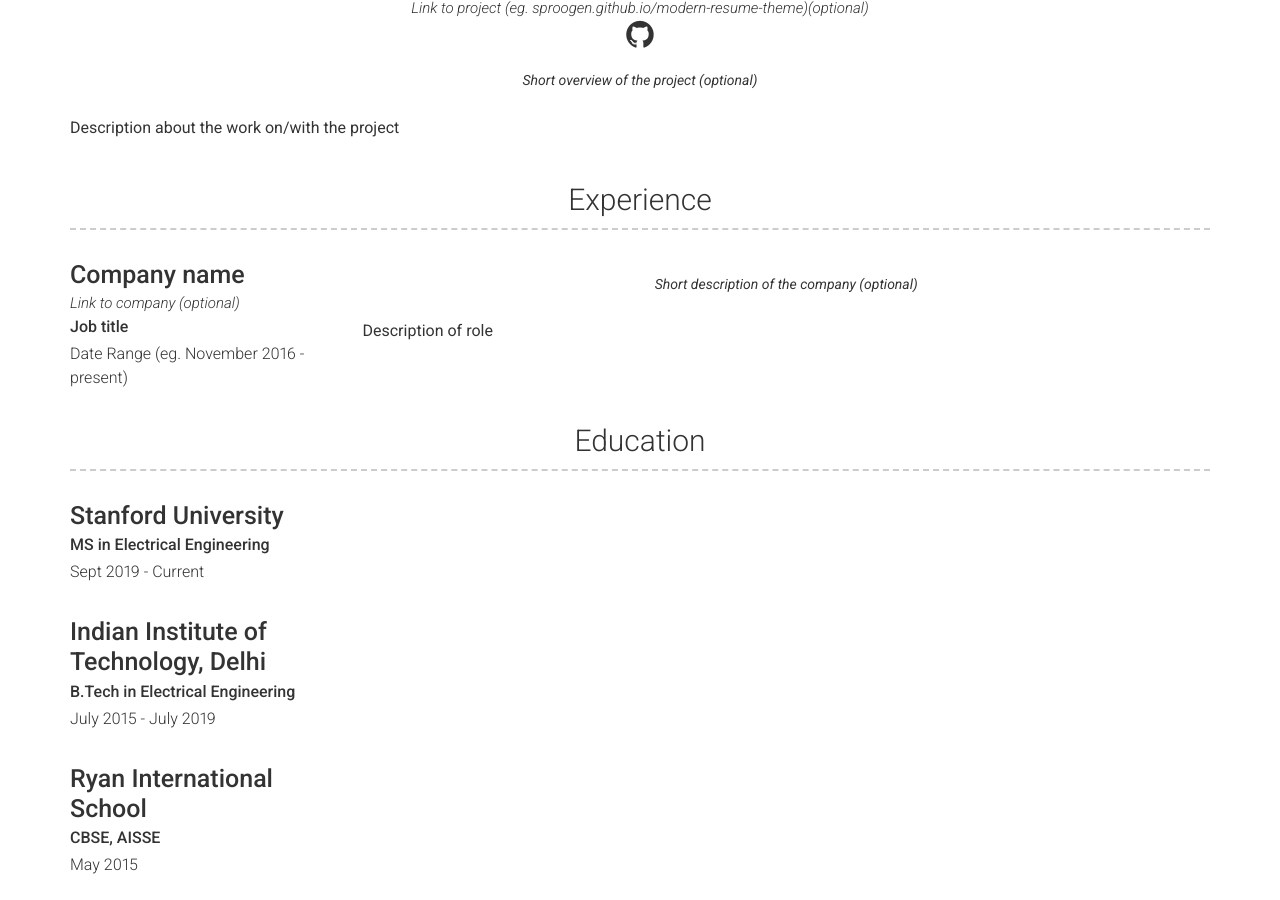
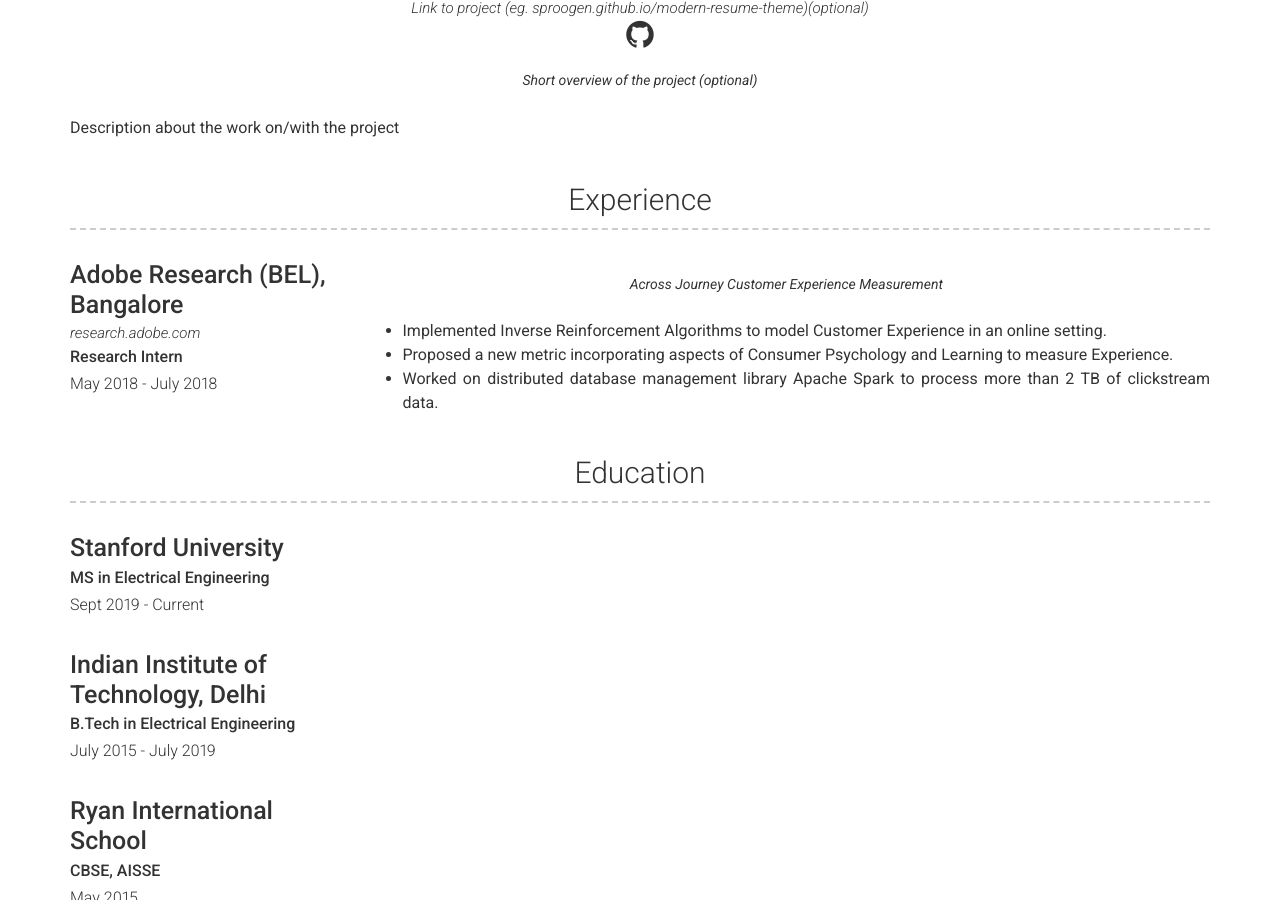
Before and after one commit to VarunSrivastavaIITD/VarunSrivastavaIITD.github.io, a Jekyll site: the page built from index.md, in a window 1280 px wide and 900 px high, scrolled down 666 px. Built offline with Jekyll 4.4.1, drawn with Linux system fonts in a browser that asks for light colours.

Commit message:
Add work experience

```diff
--- a/_data/experience.yml
+++ b/_data/experience.yml
@@ -1,10 +1,12 @@
 # Experience template
 - layout: left
-  company: Company name
-  link: Link to company (optional)
-  job_title: Job title
-  dates: Date Range (eg. November 2016 - present)
+  company: Adobe Research (BEL), Bangalore
+  link: research.adobe.com
+  job_title: Research Intern
+  dates: May 2018 - July 2018
   quote: >
-   Short description of the company (optional)
+   Across Journey Customer Experience Measurement
   description: | # this will include new lines to allow paragraphs
-    Description of role
+    - Implemented Inverse Reinforcement Algorithms to model Customer Experience in an online setting.
+    - Proposed a new metric incorporating aspects of Consumer Psychology and Learning to measure Experience.
+    -  Worked on distributed database management library Apache Spark to process more than 2 TB of clickstream data.
```
